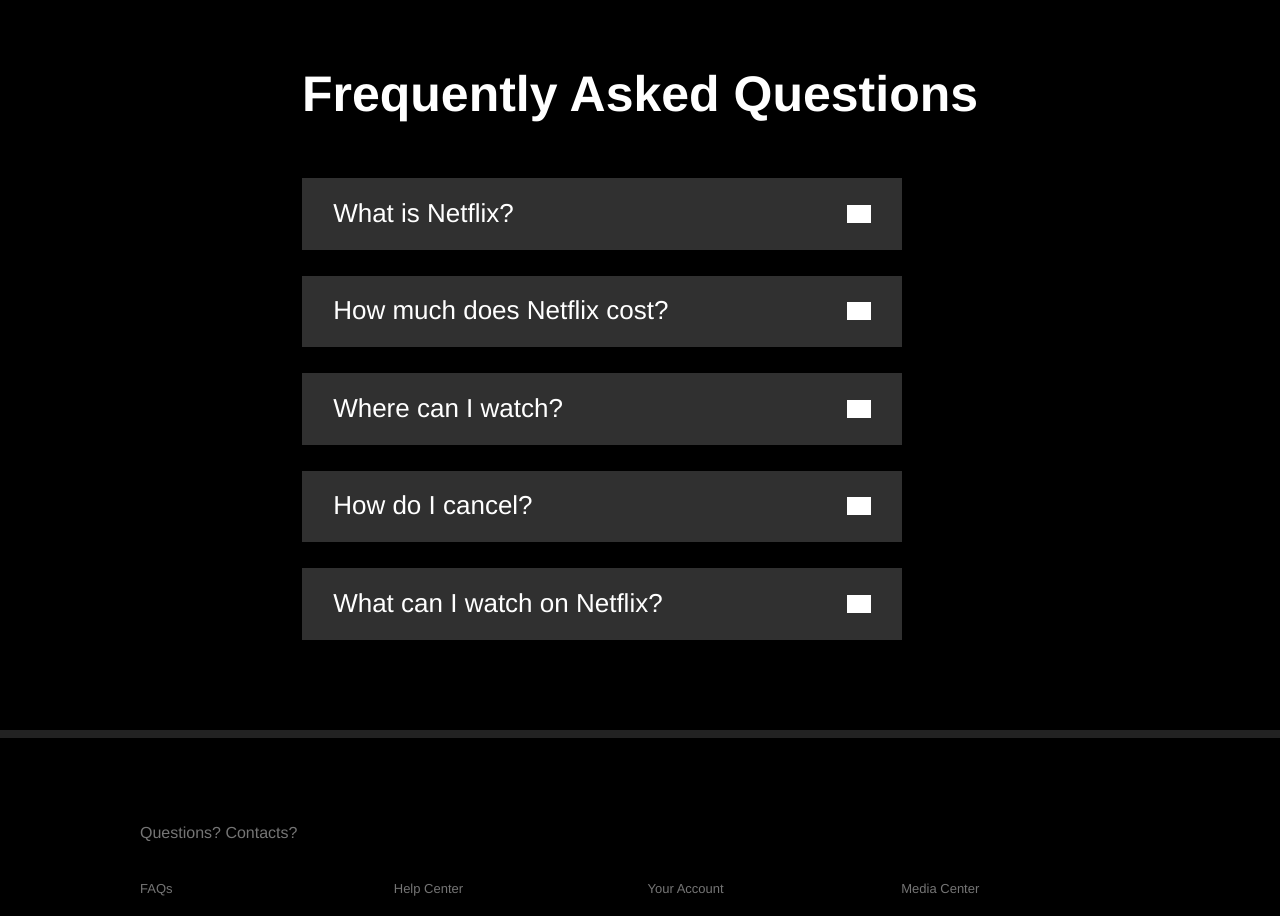
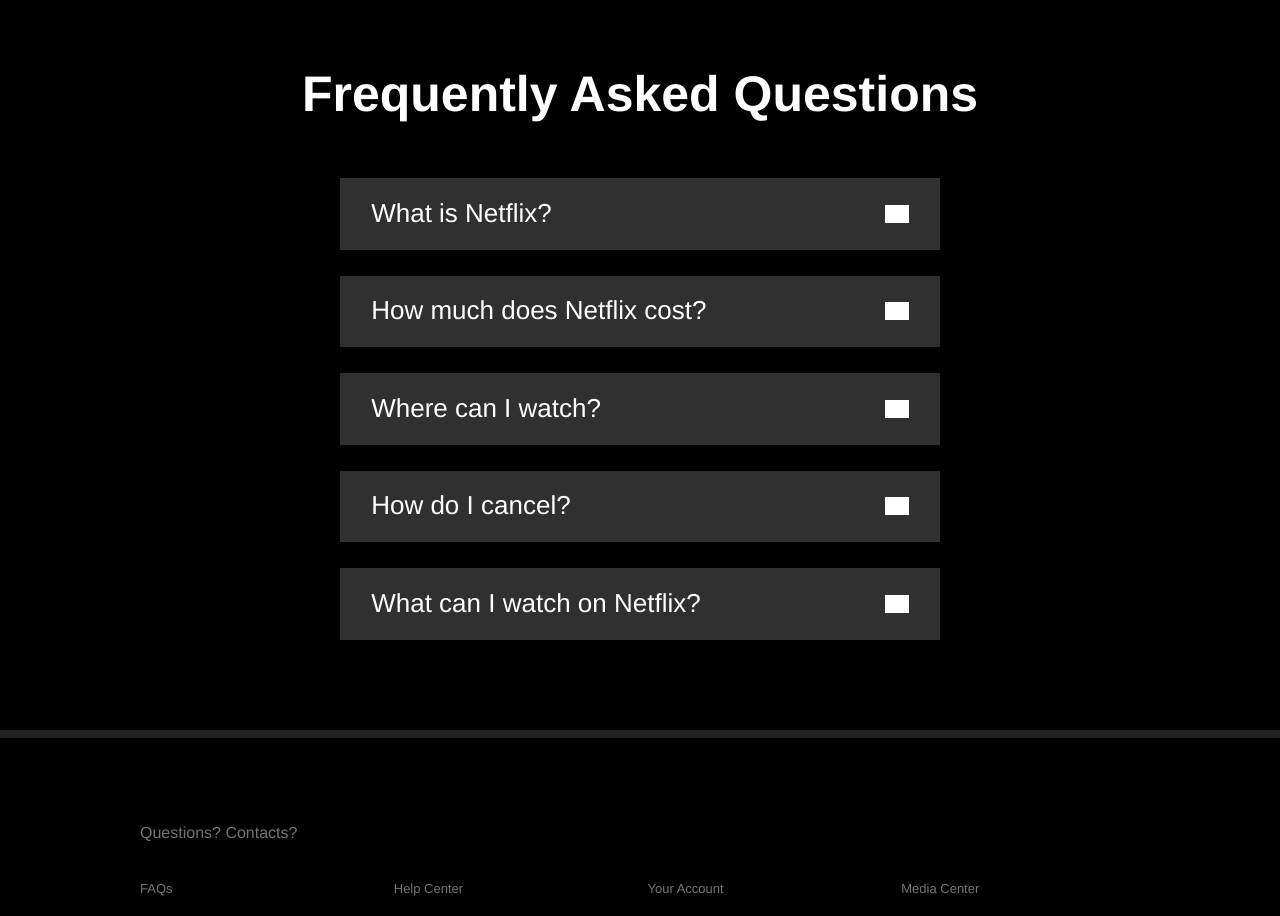
Before and after one commit to wjlee2020/nekflekz, a React (Create React App) app: page / in a window 1280 px wide. Shown: the part 1240-2156 px from the top of the page. Built offline with nearby package versions, Linux system fonts and the light colour scheme; grey boxes are pictures that could not be loaded.

Commit message:
centered accordion
by changing max-width: 1200px to width: 600px, able to keep body within Frame (without it expanding to fit Body), but then I had to auto margin it to center the accordion

```diff
--- a/src/components/accordion/styles/accordion.js
+++ b/src/components/accordion/styles/accordion.js
@@ -6,7 +6,7 @@ export const Container = styled.section`
 `;
 
 export const Frame = styled.div`
-    margin-bottom: 10px;
+    margin: 0 auto 10px auto;
     width: 600px;
 `;
 
```
